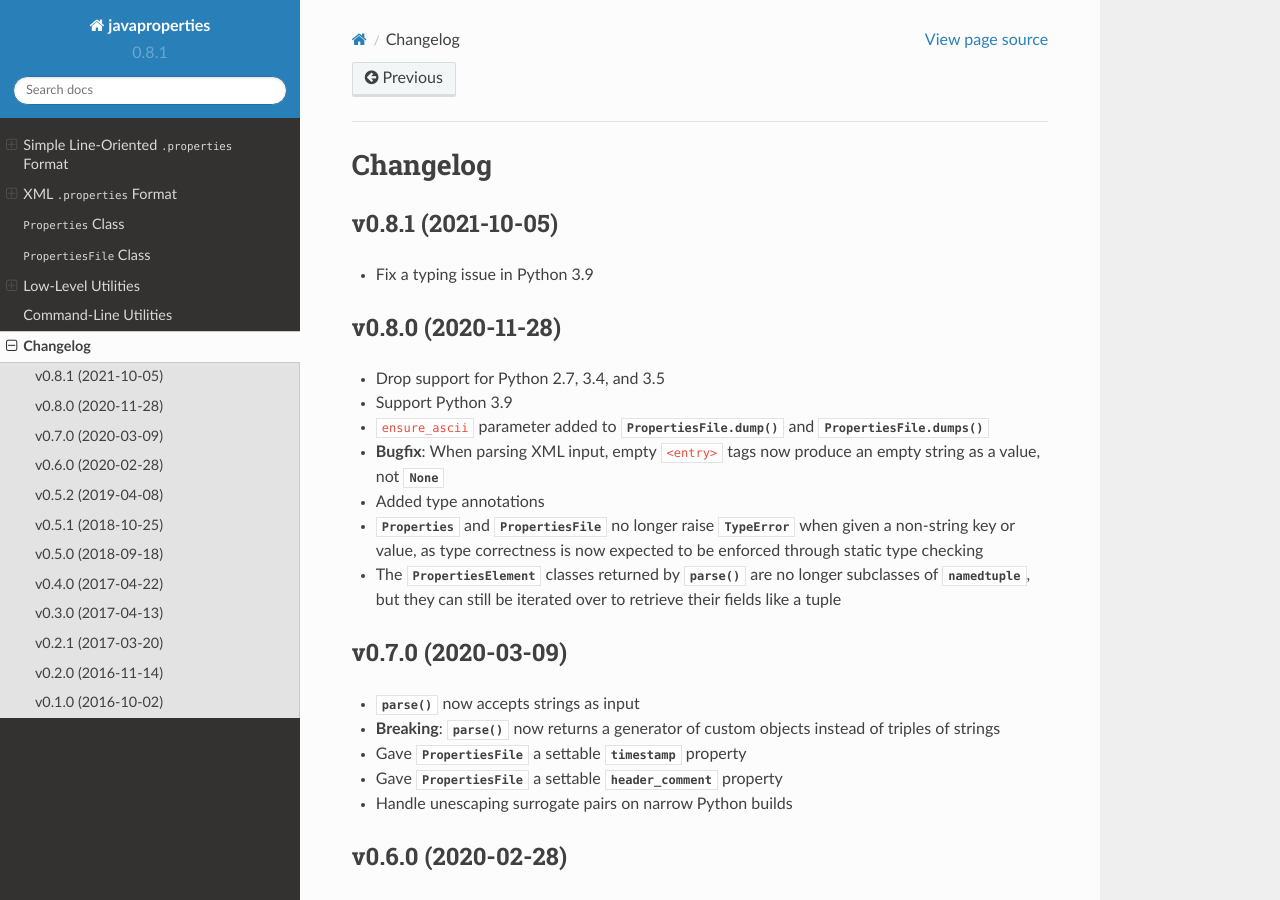
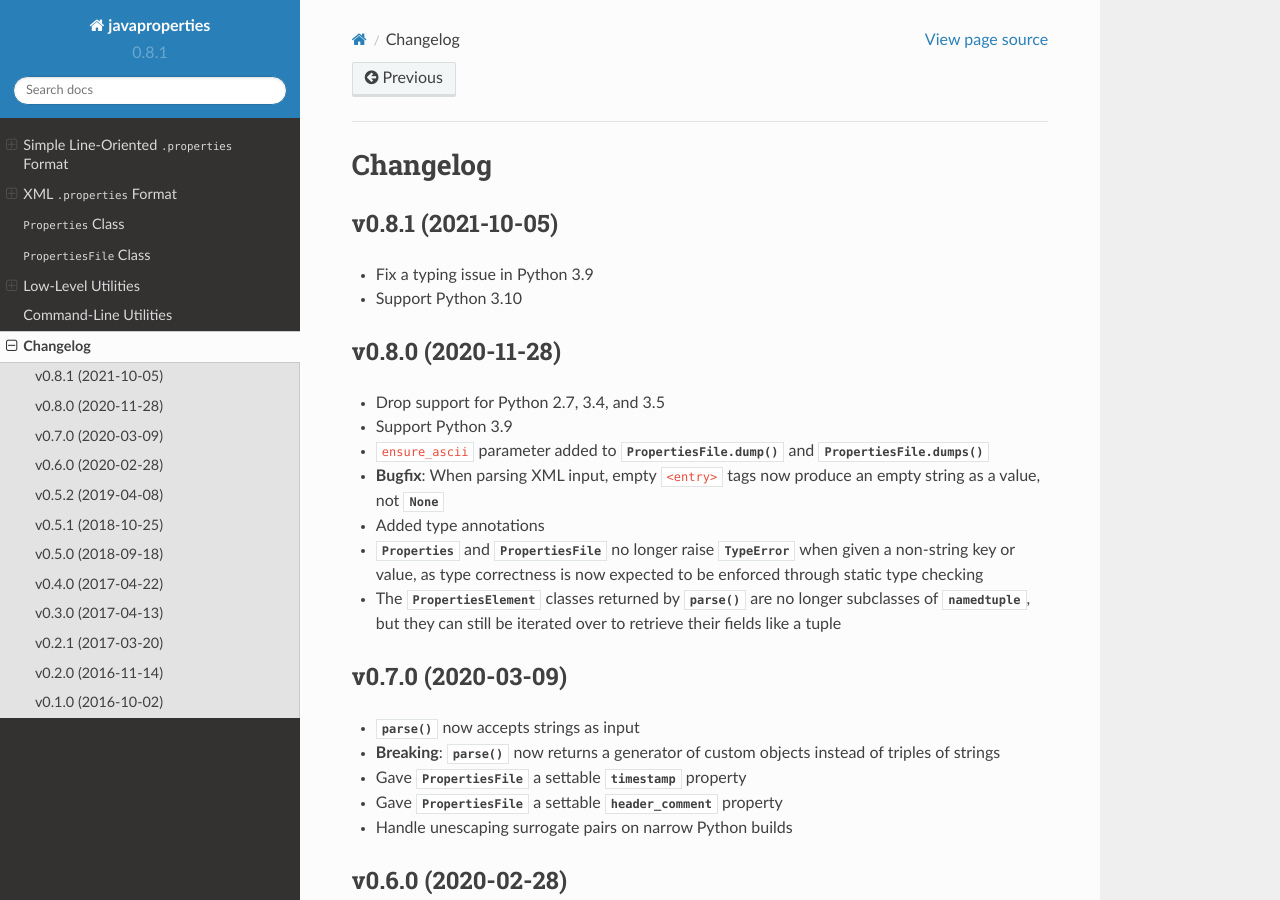
Before and after one commit to jwodder/javaproperties, a Sphinx documentation site: the page built from docs/changelog.rst, in a window 1280 px wide and 900 px high. Built offline with Sphinx 7.4.7 and the Read the Docs theme 2.0.0, drawn with Linux system fonts in a browser that asks for light colours.

Commit message:
Add a missing entry to docs/changelog.rst

```diff
--- a/docs/changelog.rst
+++ b/docs/changelog.rst
@@ -6,6 +6,7 @@ Changelog
 v0.8.1 (2021-10-05)
 -------------------
 - Fix a typing issue in Python 3.9
+- Support Python 3.10
 
 
 v0.8.0 (2020-11-28)
```
